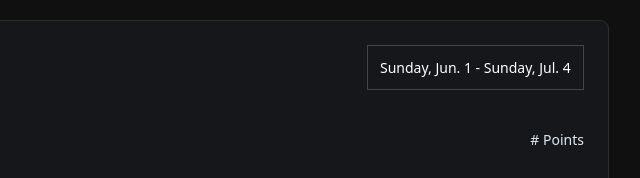
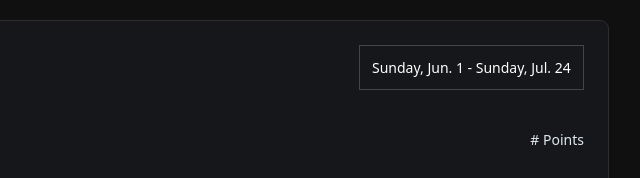
Before and after one commit to vanakkam-nanba/scoreboard, a plain HTML site: page index.html in a window 1280 px wide. Shown: the part 191-369 px from the top of the page, 504-1144 px from the left. Drawn offline with Linux system fonts and the light colour scheme.

Commit message:
added points

```diff
--- a/index.html
+++ b/index.html
@@ -578,7 +578,7 @@
               <h3>Points Table</h3>
               <select class="c-select">
                 <option selected="selected">
-                  Sunday, Jun. 1 - Sunday, Jul. 4
+                  Sunday, Jun. 1 - Sunday, Jul. 24
                 </option>
               </select>
             </div>
```
